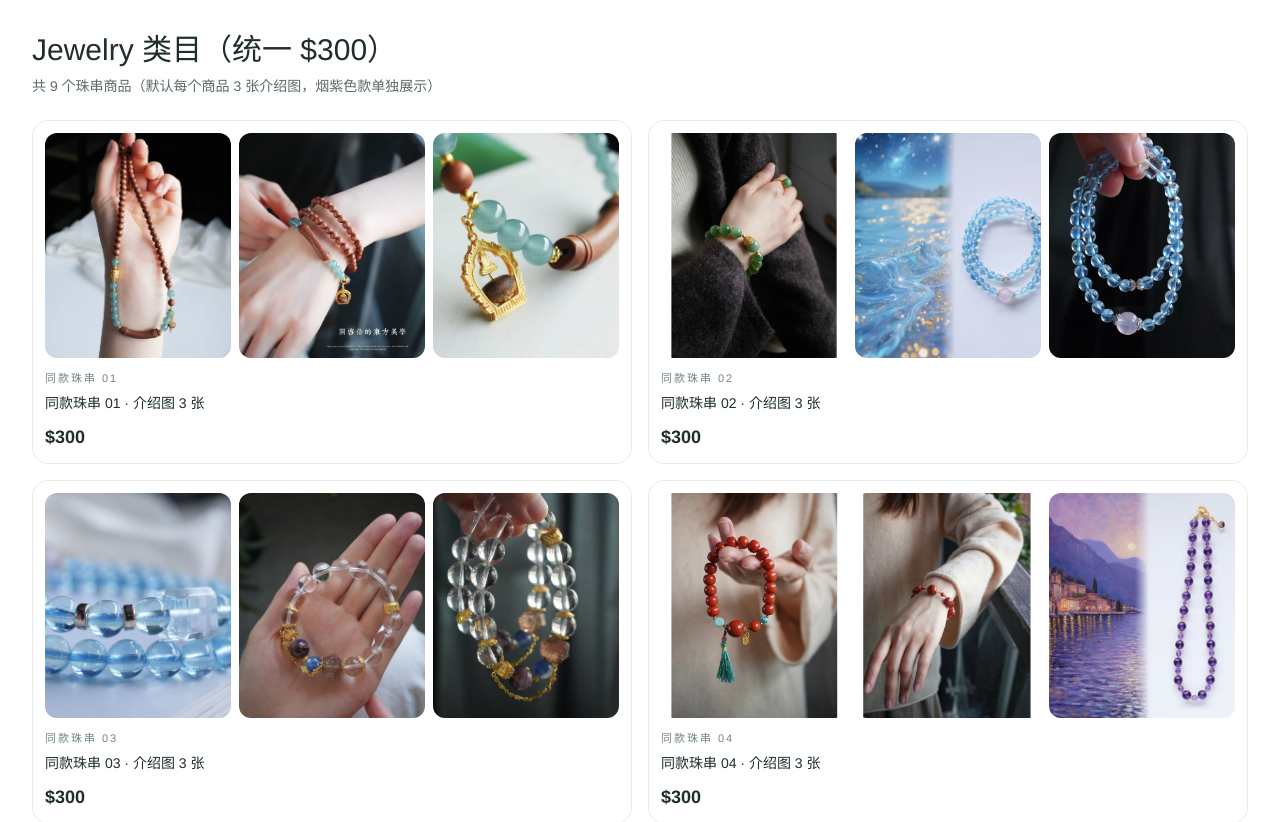
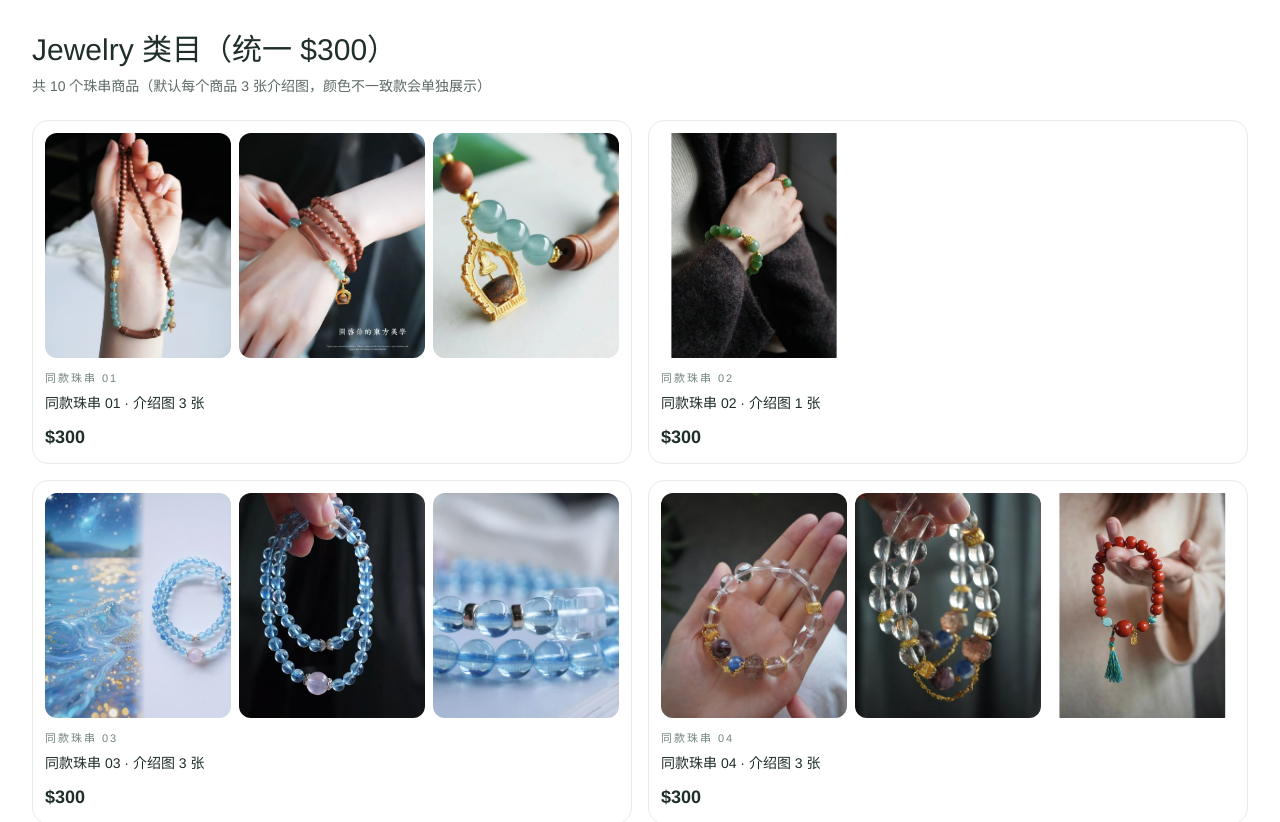
Before and after one commit to echoyiya520/mahaland, a Next.js app: page /jewelry in a window 1280 px wide. Shown: the top 822 px of the page. Built offline with nearby package versions, Linux system fonts and the light colour scheme.

Commit message:
Split mismatched green bracelet image into standalone jewelry card

```diff
--- a/app/jewelry/page.tsx
+++ b/app/jewelry/page.tsx
@@ -19,7 +19,7 @@ async function getItems(): Promise<Item[]> {
 
   // 默认每 3 张图作为 1 个珠串商品；但可把指定图片单独成组
   const groupSize = 3;
-  const forceSingle = new Set(["jewelry-019.jpg"]); // 左边烟紫色单独展示
+  const forceSingle = new Set(["jewelry-004.jpg", "jewelry-019.jpg"]); // 颜色不一致的款式单独展示
   const grouped: string[][] = [];
   let buffer: string[] = [];
 
@@ -63,7 +63,7 @@ export default async function JewelryPage() {
   return (
     <main className="min-h-screen bg-white p-6 text-[#1f2f28] lg:p-8">
       <h1 className="text-3xl">Jewelry 类目（统一 $300）</h1>
-      <p className="mt-2 text-sm text-[#5d6b64]">共 {items.length} 个珠串商品（默认每个商品 3 张介绍图，烟紫色款单独展示）</p>
+      <p className="mt-2 text-sm text-[#5d6b64]">共 {items.length} 个珠串商品（默认每个商品 3 张介绍图，颜色不一致款会单独展示）</p>
 
       <div className="mt-6 grid gap-4 sm:grid-cols-1 lg:grid-cols-2">
         {items.map((item) => (
```
